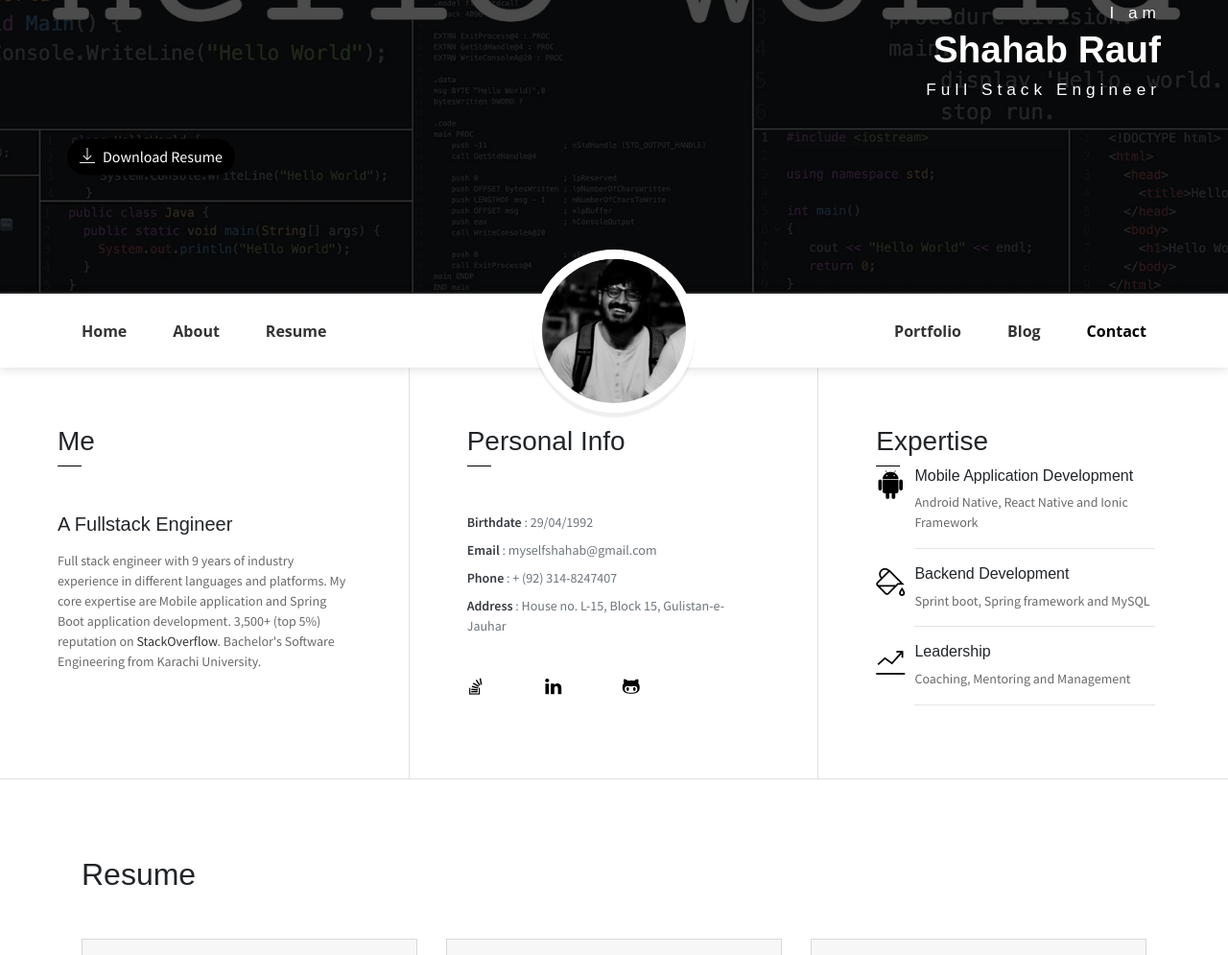
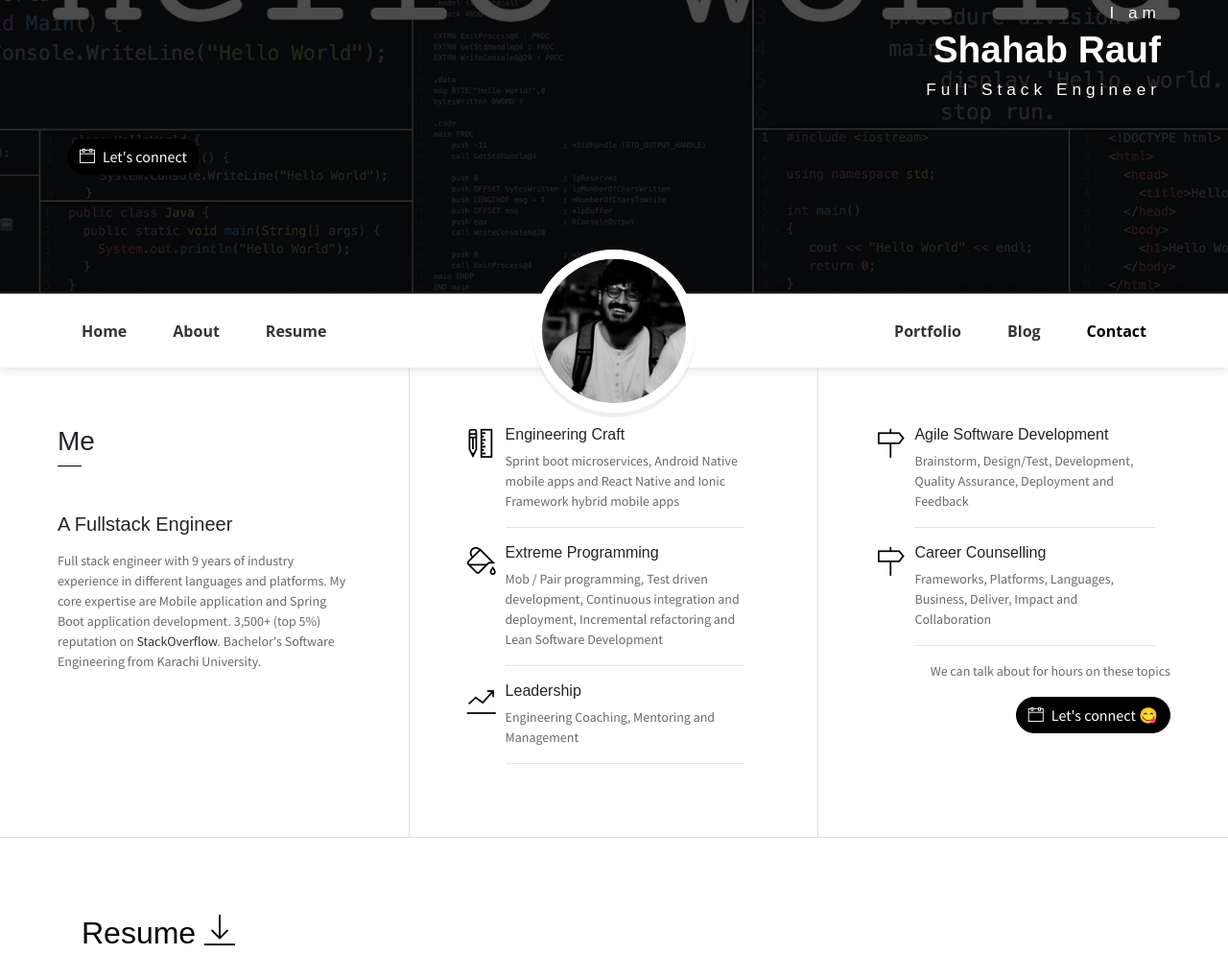
Before and after one commit to mshahabrauf/mshahabrauf.github.io, a website: page index.html in a window 1280 px wide. Shown: the part 334-1329 px from the top of the page at 96% size. Drawn offline with Linux system fonts and the light colour scheme.

Commit message:
About me section updated

```diff
--- a/index.html
+++ b/index.html
@@ -22,7 +22,7 @@
                 <h4 class="header-monoo text-right" >I am</h4>
                 <h1 class="header-subtitle text-right">Shahab Rauf</h1>
                 <h6 class="header-mono text-right" >Full Stack Engineer</h6>
-                <button class="btn btn-primary btn-rounded"><i class="ti-download pr-2"></i><a style="color: #FFFFFF" href="resume.pdf">Download Resume</a></button>
+                <button class="btn btn-primary btn-rounded"><i class="ti-calendar pr-2"></i><a style="color: #FFFFFF" href="https://calendly.com/myselfshahab">Let's connect</a></button>
             </div>
         </div>
     </header>
@@ -72,37 +72,20 @@
                 <h5 class="mb-3">A Fullstack Engineer</h5>
                 <p class="mt-20">Full stack engineer with 9 years of industry experience in different languages and platforms. My core expertise are Mobile application and Spring Boot application development. 3,500+ (top 5%) reputation on <a href="https://stackoverflow.com/users/4542217/shahab-rauf">StackOverflow</a>. Bachelor's Software Engineering from Karachi University.</p>
             </div>
-                <div class="col-lg-4 about-card">
-                <h3 class="font-weight-light">Personal Info</h3>
-                <span class="line mb-5"></span>
-                <ul class="mt40 info list-unstyled">
-                    <li><span>Birthdate</span> : 29/04/1992</li>
-                    <li><span>Email</span> : myselfshahab@gmail.com</li>
-                    <li><span>Phone</span> : + (92) 314-8247407</li>
-                    <li><span>Address</span> :  House no. L-15, Block 15, Gulistan-e-Jauhar</li>
-                </ul>
-                <ul class="social-icons pt-3">
-                    <li class="social-item"><a class="social-link" href="https://stackoverflow.com/users/4542217/shahab-rauf"><i class="ti-stack-overflow" aria-hidden="true"></i></a></li>
-                    <li class="social-item"><a class="social-link" href="https://www.linkedin.com/in/muhammad-shahab-94682578/"><i class="ti-linkedin" aria-hidden="true"></i></a></li>
-                    <li class="social-item"><a class="social-link" href="https://github.com/mshahabrauf"><i class="ti-github" aria-hidden="true"></i></a></li>
-                </ul>
-            </div>
             <div class="col-lg-4 about-card">
-                <h3 class="font-weight-light">Expertise</h3>
-                <span class="line  reb-5"></span>
                 <div class="row">
-                    <div class="col-1 text-danger pt-1"><i class="ti-android icon-lg"></i></div>
+                    <div class="col-1 text-danger pt-1"><i class="ti-ruler-pencil icon-lg"></i></div>
                     <div class="col-10 ml-auto mr-3">
-                        <h6>Mobile Application Development</h6>
-                        <p class="subtitle">Android Native, React Native and Ionic Framework</p>
+                        <h6>Engineering Craft</h6>
+                        <p class="subtitle">Sprint boot microservices, Android Native mobile apps and React Native and Ionic Framework hybrid mobile apps</p>
                         <hr>
                     </div>
                 </div>
                 <div class="row">
                     <div class="col-1 text-danger pt-1"><i class="ti-paint-bucket icon-lg"></i></div>
                     <div class="col-10 ml-auto mr-3">
-                        <h6>Backend Development</h6>
-                        <p class="subtitle">Sprint boot, Spring framework and MySQL</p>
+                        <h6>Extreme Programming</h6>
+                        <p class="subtitle">Mob / Pair programming, Test driven development, Continuous integration and deployment, Incremental refactoring and Lean Software Development</p>
                         <hr>
                     </div>
                 </div>
@@ -110,10 +93,35 @@
                     <div class="col-1 text-danger pt-1"><i class="ti-stats-up icon-lg"></i></div>
                     <div class="col-10 ml-auto mr-3">
                         <h6>Leadership</h6>
-                        <p class="subtitle">Coaching, Mentoring and Management</p>
+                        <p class="subtitle">Engineering Coaching, Mentoring and Management</p>
                         <hr>
                     </div>
                 </div>
+            </div>
+            <div class="col-lg-4 about-card">
+                <div class="row">
+                    <div class="col-1 text-danger pt-1"><i class="ti-direction icon-lg"></i></div>
+                    <div class="col-10 ml-auto mr-3">
+                        <h6>Agile Software Development</h6>
+                        <p class="subtitle">Brainstorm, Design/Test, Development, Quality Assurance, Deployment and Feedback</p>
+                        <hr>
+                    </div>
+                </div>
+                <div class="row">
+                    <div class="col-1 text-danger pt-1"><i class="ti-direction icon-lg"></i></div>
+                    <div class="col-10 ml-auto mr-3">
+                        <h6>Career Counselling</h6>
+                        <p class="subtitle">Frameworks, Platforms, Languages, Business, Deliver, Impact and Collaboration</p>
+                        <hr>
+                    </div>
+                </div>
+                <div class="row">
+                    <div class="col-10 ml-auto text-right">
+                        <p class="subtitle">We can talk about for hours on these topics</p>
+                        <button class="btn btn-primary btn-rounded text-right"><i class="ti-calendar pr-2"></i><a style="color: #FFFFFF" href="https://calendly.com/myselfshahab">Let's connect  😋</a></button>
+                    </div>
+                </div>
+
             </div>
         </div>
     </div>
@@ -121,7 +129,7 @@
     <!--Resume Section-->
     <section class="section" id="resume">
         <div class="container">
-            <h2 class="mb-5">Resume</h2>
+            <a href="resume.pdf"><h2 class="mb-5">Resume <i class="ti-download pr-1"></i></h2></a>
             <div class="row">
                 <div class="col-md-6 col-lg-4">
                     <div class="card">
@@ -252,7 +260,7 @@
                             <div class="m-auto"><i class="ti-alarm-clock icon-xl"></i></div>
                         </div>
                         <div class="col-7 text-left py-3">
-                            <h1 class="text-danger font-weight-bold font40">09</h1>
+                            <h1 class="text-danger font-weight-bold font40">09+</h1>
                             <p class="text-light mb-1">Years of Experience</p>
                         </div>
                     </div>
@@ -263,7 +271,7 @@
                             <div class="m-auto"><i class="ti-layers-alt icon-xl"></i></div>
                         </div>
                         <div class="col-7 text-left py-3">
-                            <h1 class="text-danger font-weight-bold font40">10</h1>
+                            <h1 class="text-danger font-weight-bold font40">15+</h1>
                             <p class="text-light mb-1">Organisations</p>
                         </div>
                     </div>
```
Also changed, not shown: assets/css/johndoe.css.
